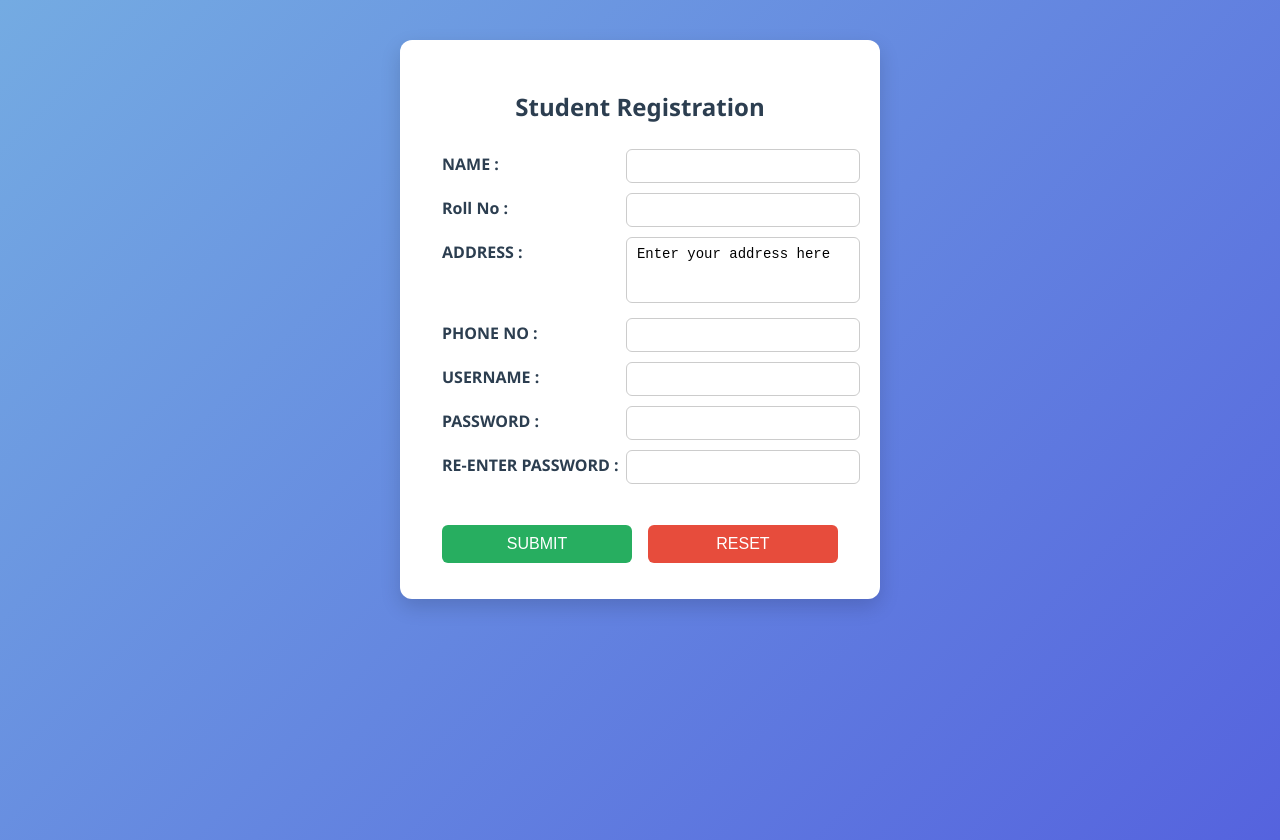
After one commit to Afth4b/MCA-S1, a PHP site: page /studreg.php in a window 1280 px wide. The commit adds this page. Run offline with PHP 8.4, Linux system fonts and the light colour scheme.

Commit message:
php student

```diff
--- /dev/null
+++ b/php/studreg.php
@@ -0,0 +1,190 @@
+<!DOCTYPE html>
+<html lang="en">
+<head>
+<meta charset="UTF-8">
+<meta name="viewport" content="width=device-width, initial-scale=1.0">
+<title>Student Registration</title>
+<style>
+    body {
+        font-family: 'Segoe UI', Tahoma, Geneva, Verdana, sans-serif;
+        background: linear-gradient(135deg, #74ABE2, #5563DE);
+        display: flex;
+        justify-content: center;
+        align-items: flex-start;
+        min-height: 100vh;
+        margin: 0;
+        padding-top: 40px;
+    }
+
+    form {
+        background: #fff;
+        padding: 30px 40px;
+        border-radius: 12px;
+        box-shadow: 0 8px 20px rgba(0,0,0,0.15);
+        width: 400px;
+    }
+
+    h2 {
+        text-align: center;
+        color: #2c3e50;
+        margin-bottom: 20px;
+    }
+
+    table {
+        width: 100%;
+    }
+
+    th {
+        text-align: left;
+        padding: 8px 0;
+        font-weight: bold;
+        color: #2c3e50;
+        vertical-align: top;
+    }
+
+    td {
+        padding: 4px 0;
+    }
+
+    input[type="text"],
+    input[type="number"],
+    input[type="password"],
+    textarea {
+        width: 100%;
+        padding: 8px 10px;
+        border: 1px solid #ccc;
+        border-radius: 6px;
+        font-size: 14px;
+        transition: 0.3s;
+        resize: none;
+    }
+
+    input[type="text"]:focus,
+    input[type="number"]:focus,
+    input[type="password"]:focus,
+    textarea:focus {
+        border-color: #5563DE;
+        box-shadow: 0 0 5px rgba(85,99,222,0.4);
+        outline: none;
+    }
+
+    button {
+        width: 48%;
+        padding: 10px;
+        margin-top: 15px;
+        border: none;
+        border-radius: 6px;
+        cursor: pointer;
+        font-size: 16px;
+        transition: 0.3s;
+        color: white;
+    }
+
+    button[type="submit"] {
+        background-color: #27ae60;
+    }
+
+    button[type="submit"]:hover {
+        background-color: #219150;
+    }
+
+    button[type="reset"] {
+        background-color: #e74c3c;
+    }
+
+    button[type="reset"]:hover {
+        background-color: #c0392b;
+    }
+
+    .btn-container {
+        display: flex;
+        justify-content: space-between;
+    }
+</style>
+</head>
+<body>
+
+<form action="" method="post" onsubmit="return pasval()">
+    <h2>Student Registration</h2>
+    <table>
+        <tr>
+            <th>NAME :</th>
+            <td><input type="text" name="name" id="name"></td>
+        </tr>
+        <tr>
+            <th>Roll No :</th>
+            <td><input type="number" name="roll" id="roll"></td>
+        </tr>
+        <tr>
+            <th>ADDRESS :</th>
+            <td><textarea name="adrs" id="adrs" rows="3">Enter your address here</textarea></td>
+        </tr>
+        <tr>
+            <th>PHONE NO :</th>
+            <td><input type="number" name="ph" id="ph"></td>
+        </tr>
+        <tr>
+            <th>USERNAME :</th>
+            <td><input type="text" name="usr" id="usr"></td>
+        </tr>
+        <tr>
+            <th>PASSWORD :</th>
+            <td><input type="password" name="pass" id="pass"></td>
+        </tr>
+        <tr>
+            <th>RE-ENTER PASSWORD :</th>
+            <td><input type="password" name="repass" id="repass"><br><p id="PASS" style="color:red;"></p></td>
+        </tr>
+        <tr>
+            <td colspan="2">
+                <div class="btn-container">
+                    <button type="submit" name="submit">SUBMIT</button>
+                    <button type="reset" name="reset">RESET</button>
+                </div>
+            </td>
+        </tr>
+    </table>
+</form>
+<script>
+    function pasval(){
+        var pass=document.getElementById('pass').value;
+        var repass=document.getElementById('repass').value;
+
+        if(pass!=repass){
+            document.getElementById('PASS').innerHTML="ReEntering password must be equal to Passord";
+            return false;
+        }else{
+            return true;
+        }
+    }
+</script>
+
+</body>
+</html>
+
+<?php
+if(isset($_POST['submit'])){
+    $conn=mysqli_connect('localhost','root','','students');
+        if(!$conn){
+        echo "<script>alert('connection error')</script>";
+    }
+    $name=$_POST['name'];
+    $rollno=$_POST['roll'];
+    $address=$_POST['adrs'];
+    $phno=$_POST['ph'];
+    $username=$_POST['usr'];
+    $password=$_POST['pass'];
+    $repassword=$_POST['repass'];
+
+    $sql="SELECT rollno FROM stud WHERE rollno='$rollno'";
+    $result=mysqli_query($conn,$sql);
+    if(mysqli_num_rows($result)>0){
+        echo "<script>alert('Roll no already excists!!!!!')</script>";
+    }else{
+        $sql="INSERT INTO stud VALUES('$name',$rollno,'$address',$phno,'$username','$password','$repassword')";
+        if(mysqli_query($conn,$sql)){
+            echo "<script>alert('Data inserted successfully');document.location='studreg.php'</script>";
+        }
+    }
+}
+?>
```
Also changed, not shown: php/dp.php (added, +152 -0 lines), php/dropdown.php (+6 -2 lines), php/login.php (added, +82 -0 lines), 1 other file.
